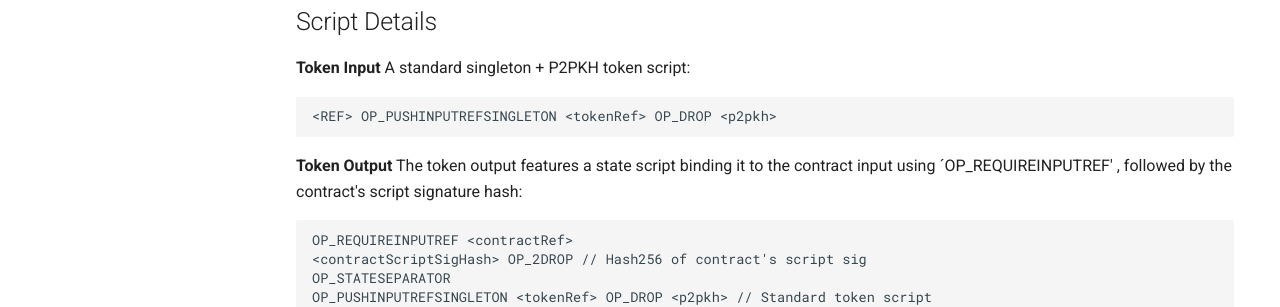
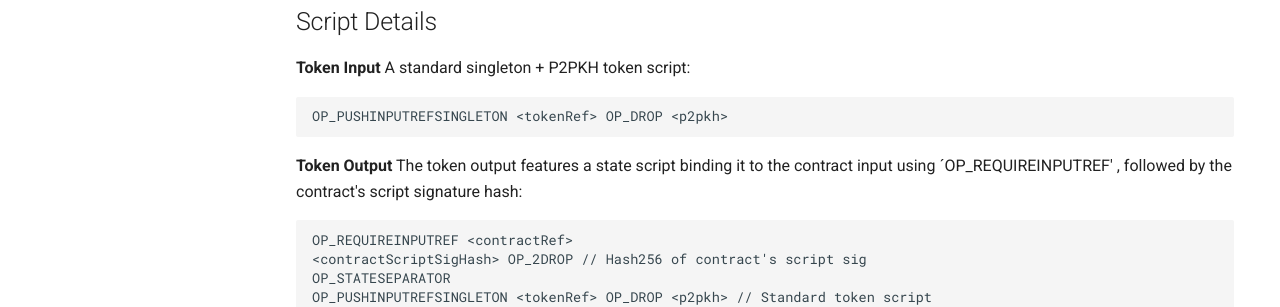
Before and after one commit to RadiantBlockchain-Community/Radiant-Wiki, an MkDocs documentation site: the page built from docs/programming/radiant/pay-to-token.md, in a window 1280 px wide and 900 px high. Shown: the part 412-719 px from the top of the window. Built offline with MkDocs 1.6.1 and Material for MkDocs 9.7.7, drawn with Linux system fonts in a browser that asks for light colours; part of the change alters nothing that is shown.

Commit message:
Update pay-to-token.md

````diff
--- a/docs/programming/radiant/pay-to-token.md
+++ b/docs/programming/radiant/pay-to-token.md
@@ -7,7 +7,7 @@ Token-controlled contracts revolutionize contract composition and management on
 **Token Input**
 A standard singleton + P2PKH token script:
 ```
-<REF> OP_PUSHINPUTREFSINGLETON <tokenRef> OP_DROP <p2pkh>
+OP_PUSHINPUTREFSINGLETON <tokenRef> OP_DROP <p2pkh>
 ```
 **Token Output**
 The token output features a state script binding it to the contract input using ´OP_REQUIREINPUTREF' , followed by the contract's script signature hash:
````
